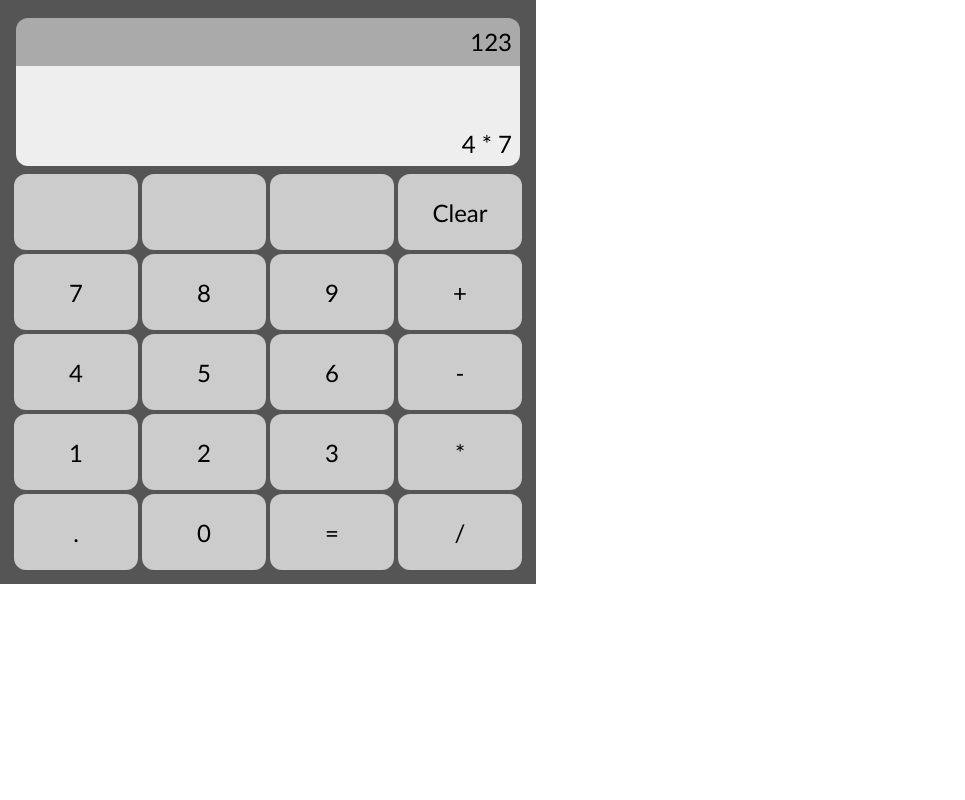
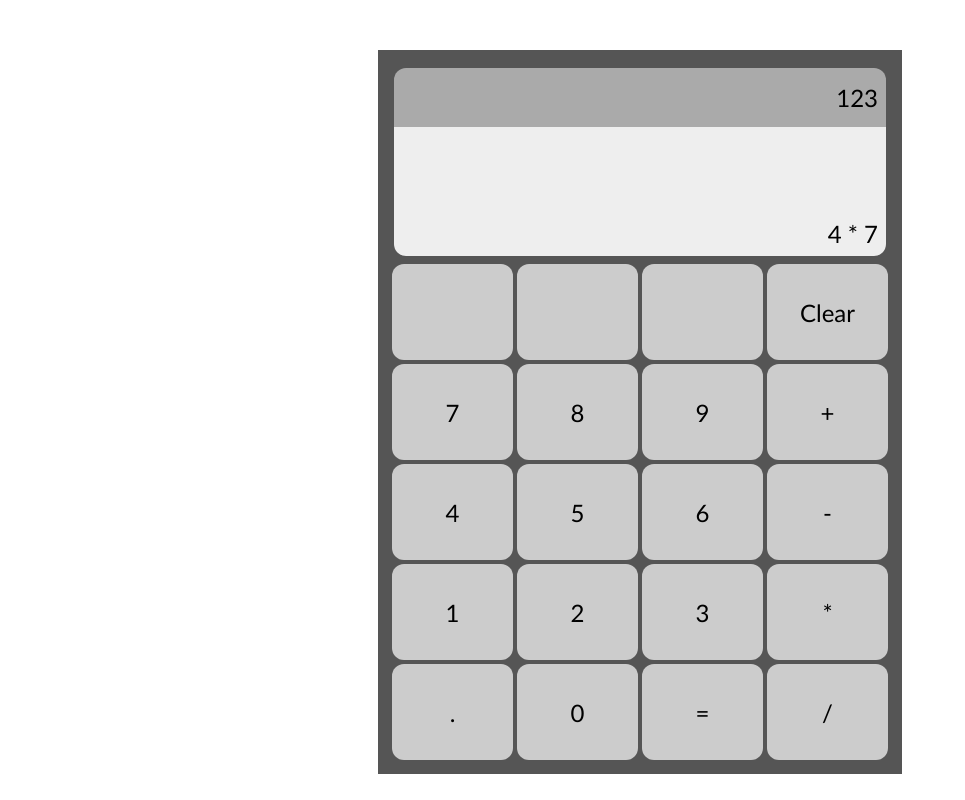
Before and after one commit to vecel/calculator, a plain HTML site: page index.html in a window 1280 px wide. Shown: the whole page, without its empty margins (0-965 px from the left). Drawn offline with Linux system fonts and the light colour scheme.

Commit message:
center calculator

```diff
--- a/index.html
+++ b/index.html
@@ -33,4 +33,7 @@
             <div class="calc-button operator">/</div>
         </div>
     </body>
+
+    <script src="script.js"></script>
+
 </html>
--- a/style.css
+++ b/style.css
@@ -5,11 +5,18 @@ html, body {
     font-family: 'Gill Sans', 'Gill Sans MT', Calibri, 'Trebuchet MS', sans-serif;
 }
 
+body {
+    display: flex;
+    justify-content: center;
+    align-items: flex-start;
+}
+
 .calculator {
     display: grid;
-    grid-template: 20vh repeat(5, 10vh) / repeat(4, 10vw);
+    grid-template: 200px repeat(5, 100px) / repeat(4, 125px);
     font-size: x-large;
     background-color: #555;
+    margin-top: 50px;
     padding: 12px;
     width: max-content;
 }
```
